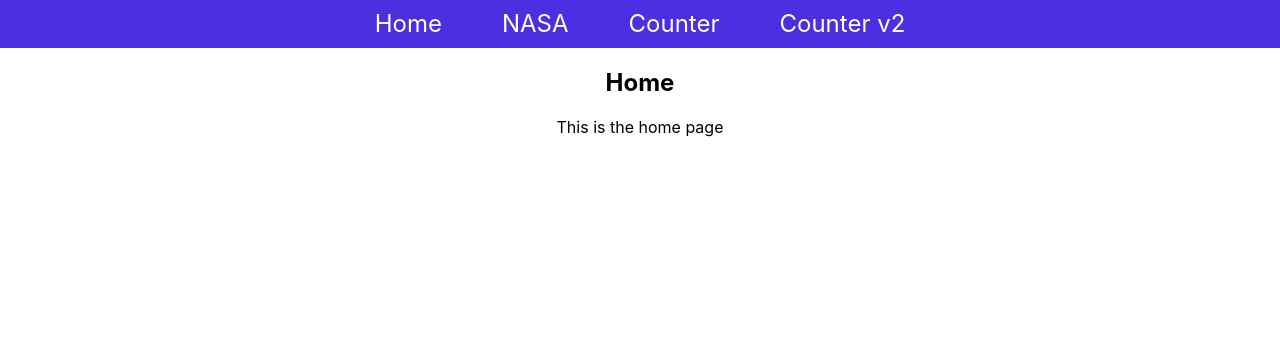
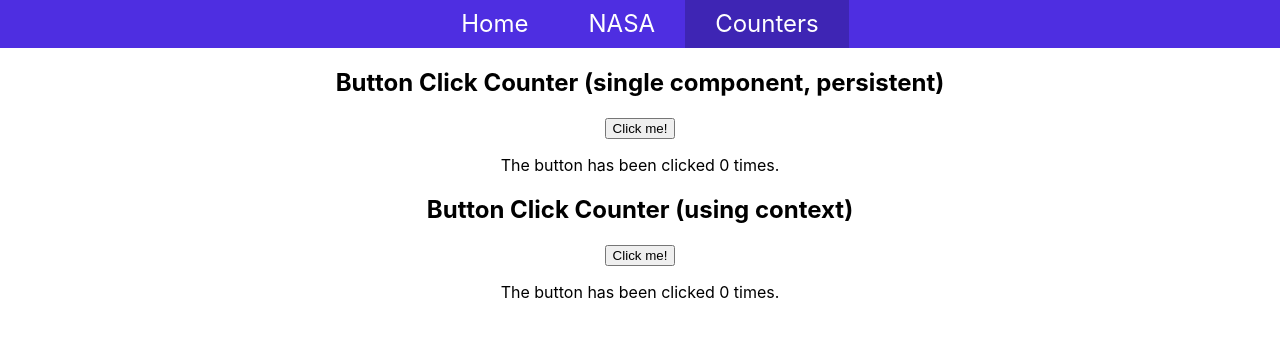
Before and after one commit to zsmith3/Softwire-MarsAppSPA, a React (Create React App) app: page /counters in a window 1280 px wide. Shown: the top 338 px of the page. Built offline with nearby package versions, Linux system fonts and the light colour scheme.

Commit message:
Refactor to ****Page.tsx files

```diff
--- a/src/App.tsx
+++ b/src/App.tsx
@@ -1,34 +1,27 @@
 import React from 'react';
 import './App.scss';
-import NasaInfo from "./components/NasaInfo";
-import ButtonCounter from "./components/ButtonCounter";
 import {BrowserRouter, Switch, Route} from "react-router-dom";
-import HomePage from "./components/HomePage";
+import HomePage from "./pages/HomePage";
 import NavBar from "./components/NavBar/NavBar";
-import {CounterProvider} from "./contexts/CounterContext";
-import Counter from "./components/Counter";
+import CountersPage from "./pages/CountersPage";
+import NasaInfoPage from "./pages/NasaInfoPage";
 
 export default function App() {
     return (
         <BrowserRouter>
             <header className="AppHeader">
-                <NavBar />
+                <NavBar/>
             </header>
             <main className="App">
                 <Switch>
                     <Route path="/nasa">
-                        <NasaInfo/>
+                        <NasaInfoPage/>
                     </Route>
-                    <Route path="/counter">
-                        <ButtonCounter/>
-                    </Route>
-                    <Route path="/counter2">
-                        <CounterProvider>
-                            <Counter/>
-                        </CounterProvider>
+                    <Route path="/counters">
+                        <CountersPage/>
                     </Route>
                     <Route path="/">
-                        <HomePage />
+                        <HomePage/>
                     </Route>
                 </Switch>
             </main>
--- a/src/components/ButtonCounter.tsx
+++ b/src/components/ButtonCounterV1.tsx
@@ -5,7 +5,7 @@ function updateCount(clickCount: number, setClickCount: (newCount: number) => vo
     setClickCount(clickCount + 1);
 }
 
-export default function ButtonCounter (props: {}, state: { clickCount: number }) {
+export default function ButtonCounterV1 (props: {}, state: { clickCount: number }) {
     const [clickCount, setClickCount] = useState(parseInt(window.localStorage.getItem("clickCount") || '0'));
 
     useEffect(() => {
@@ -13,7 +13,7 @@ export default function ButtonCounter (props: {}, state: { clickCount: number })
     });
 
     return <div>
-        <h2>Button Click Counter</h2>
+        <h2>Button Click Counter (single component, persistent)</h2>
         <button onClick={() => updateCount(clickCount, setClickCount)}>Click me!</button>
         <p>The button has been clicked {clickCount} times.</p>
     </div>;
--- a/src/components/Button.tsx
+++ b/src/components/ButtonCounterV2/Button.tsx
@@ -1,12 +1,11 @@
 import React, {useContext} from "react";
-import CounterContext from "../contexts/CounterContext";
+import CounterContext from "../../contexts/CounterContext";
 
 export default function Button() {
     const counterContext = useContext(CounterContext);
 
     return (
         <div>
-            <h2>Button Click Counter</h2>
             <button onClick={counterContext.increment}>
                 Click me!
             </button>
--- /dev/null
+++ b/src/components/ButtonCounterV2/ButtonCounterV2.tsx
@@ -0,0 +1,12 @@
+import React from "react";
+import Counter from "./Counter";
+import {CounterProvider} from "../../contexts/CounterContext";
+
+export default function ButtonCounterV2() {
+    return <div>
+        <h2>Button Click Counter (using context)</h2>
+        <CounterProvider>
+            <Counter/>
+        </CounterProvider>
+    </div>;
+}
--- a/src/components/CounterValue.tsx
+++ b/src/components/ButtonCounterV2/CounterValue.tsx
@@ -1,5 +1,5 @@
 import React, {useContext} from "react";
-import CounterContext from "../contexts/CounterContext";
+import CounterContext from "../../contexts/CounterContext";
 
 export default function CounterValue () {
     const counterContext = useContext(CounterContext);
--- a/src/components/NavBar/NavBar.tsx
+++ b/src/components/NavBar/NavBar.tsx
@@ -7,8 +7,7 @@ export default function NavBar() {
         <ul>
             <NavBarLink to="/" text="Home" />
             <NavBarLink to="/nasa" text="NASA" />
-            <NavBarLink to="/counter" text="Counter" />
-            <NavBarLink to="/counter2" text="Counter v2" />
+            <NavBarLink to="/counters" text="Counters" />
         </ul>
     </div>;
 }
--- /dev/null
+++ b/src/pages/CountersPage.tsx
@@ -0,0 +1,11 @@
+import React from "react";
+import ButtonCounterV1 from "../components/ButtonCounterV1";
+import ButtonCounterV2 from "../components/ButtonCounterV2/ButtonCounterV2";
+
+export default function CountersPage() {
+    return <div>
+        <ButtonCounterV1 />
+
+        <ButtonCounterV2 />
+    </div>;
+}
--- /dev/null
+++ b/src/pages/NasaInfoPage.tsx
@@ -0,0 +1,6 @@
+import React from "react";
+import NasaInfo from "../components/NasaInfo";
+
+export default function NasaInfoPage() {
+    return <NasaInfo />;
+}
```
Also changed, not shown: src/components/ButtonCounterV2/Counter.tsx (renamed from src/components/Counter.tsx), src/components/ButtonCounterV2/CounterInfo.tsx (renamed from src/components/CounterInfo.tsx), src/pages/HomePage.tsx (renamed from src/components/HomePage.tsx).
